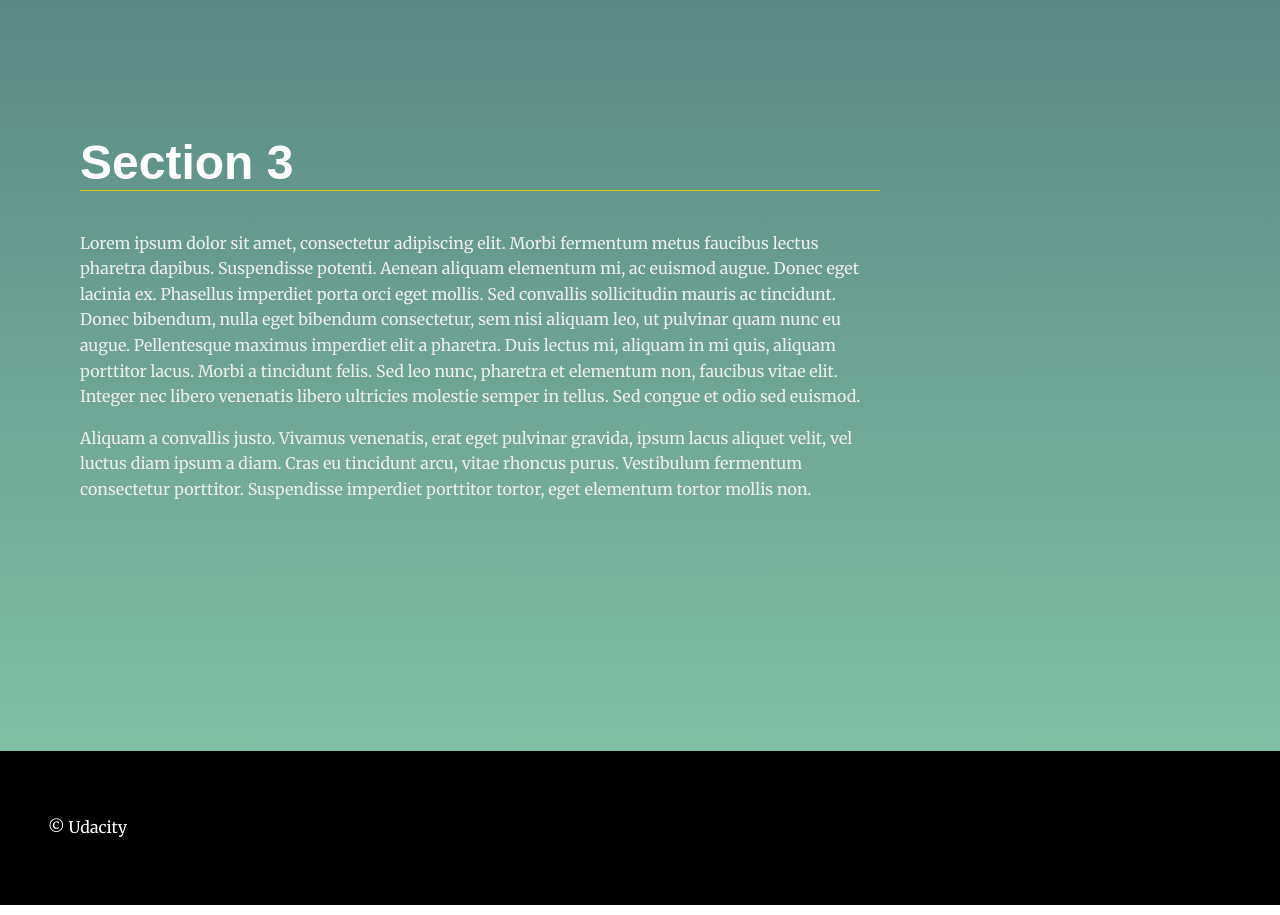
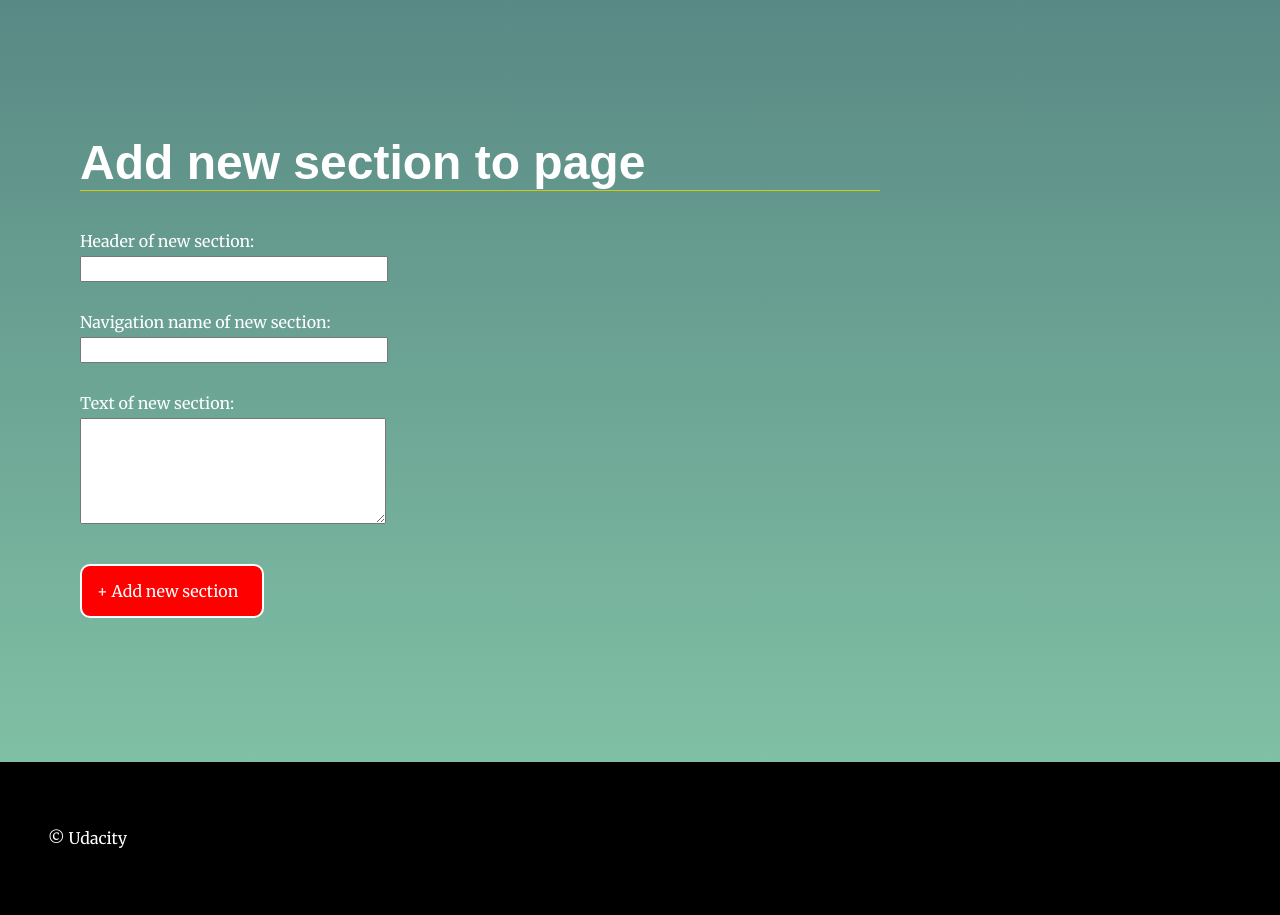
Before and after one commit to stefanradvanyi/Landing-Page, a website: page index.html in a window 1280 px wide. Shown: the part 1720-2635 px from the top of the page. Drawn offline with Linux system fonts and the light colour scheme.

Commit message:
feat: Add html of a form to adding a new section

```diff
--- a/index.html
+++ b/index.html
@@ -61,21 +61,13 @@
           porttitor. Suspendisse imperdiet porttitor tortor, eget elementum tortor mollis non.</p>
       </div>
     </section>
-    <section id="section3" data-nav="Section 3" class="main-section">
+    <section id="section3" data-nav="Add section" class="main-section">
       <div class="landing__container">
-        <h2>Section 3</h2>
-        <p>Lorem ipsum dolor sit amet, consectetur adipiscing elit. Morbi fermentum metus faucibus lectus pharetra
-          dapibus. Suspendisse potenti. Aenean aliquam elementum mi, ac euismod augue. Donec eget lacinia ex. Phasellus
-          imperdiet porta orci eget mollis. Sed convallis sollicitudin mauris ac tincidunt. Donec bibendum, nulla eget
-          bibendum consectetur, sem nisi aliquam leo, ut pulvinar quam nunc eu augue. Pellentesque maximus imperdiet
-          elit a pharetra. Duis lectus mi, aliquam in mi quis, aliquam porttitor lacus. Morbi a tincidunt felis. Sed leo
-          nunc, pharetra et elementum non, faucibus vitae elit. Integer nec libero venenatis libero ultricies molestie
-          semper in tellus. Sed congue et odio sed euismod.</p>
-
-        <p>Aliquam a convallis justo. Vivamus venenatis, erat eget pulvinar gravida, ipsum lacus aliquet velit, vel
-          luctus diam ipsum a diam. Cras eu tincidunt arcu, vitae rhoncus purus. Vestibulum fermentum consectetur
-          porttitor. Suspendisse imperdiet porttitor tortor, eget elementum tortor mollis non.</p>
-      </div>
+        <h2>Add new section to page</h2>
+        <label for="inputSectionHeader">Header of new section: </label> <input id="inputSectionHeader" />
+        <label for="inputSectionNav">Navigation name of new section: </label><input id="inputSectionNav" />
+        <label for="inputSectionNav">Text of new section: </label><textarea id="inputSectionText"></textarea>
+        <span id="buttonNewSection">+ Add new section</span>
     </section>
   </main>
   <div id="scrollToTop">TOP </div>
```
